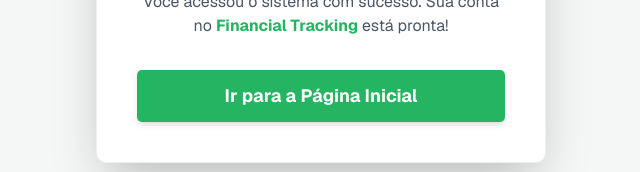
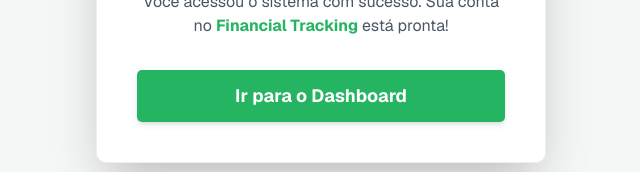
Before and after one commit to felpzAFK/financial-tracking, a Next.js app: page /cadastro/sucesso in a window 1280 px wide. Shown: the part 439-611 px from the top of the page, without its empty margins (319-959 px from the left). Built offline with nearby package versions, Linux system fonts and the light colour scheme.

Commit message:
fix: corrige redirecionamento da tela sucesso para o dashboard

```diff
--- a/app/cadastro/sucesso/page.tsx
+++ b/app/cadastro/sucesso/page.tsx
@@ -31,10 +31,10 @@
         </p>
 
         <Link
-          href="/"
+          href="/dashboard"
           className="block w-full bg-[#25b461] hover:bg-[#1e914d] text-white py-3 rounded-[5px] font-bold text-lg shadow-md transition-all active:scale-95"
         >
-          Ir para a Página Inicial
+          Ir para o Dashboard
         </Link>
       </div>
     </div>
```
